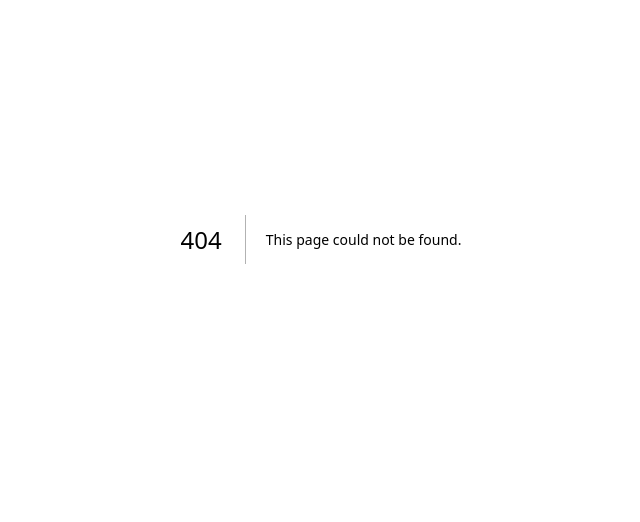
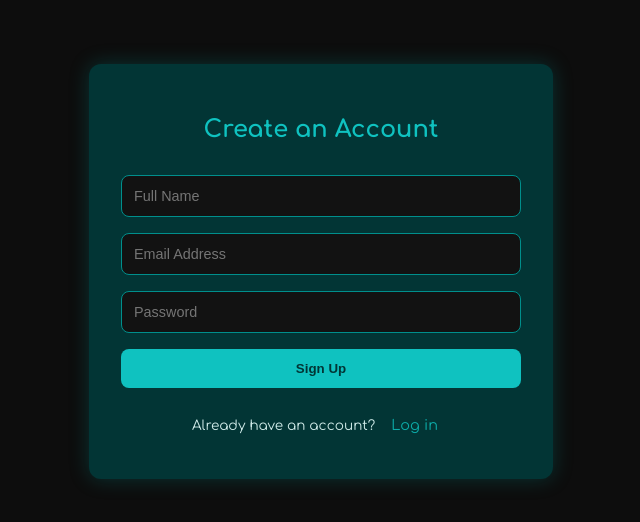
Before and after one commit to SuheylYildiz/yildiz360creative, a Next.js app: page /signup in a window 1280 px wide. Before the commit this address had no page. Shown: the part 600-1122 px from the top of the page, without its empty margins (319-959 px from the left). Built offline with nearby package versions, Linux system fonts and the light colour scheme.

Commit message:
Create page.js

```diff
--- /dev/null
+++ b/app/signup/page.js
@@ -0,0 +1,57 @@
+export default function SignUpPage() {
+  return (
+    <div style={{
+      minHeight: '100vh',
+      backgroundColor: '#0D0D0D',
+      display: 'flex',
+      justifyContent: 'center',
+      alignItems: 'center',
+      padding: '2rem'
+    }}>
+      <form style={{
+        backgroundColor: '#023535',
+        padding: '2rem',
+        borderRadius: '12px',
+        maxWidth: '400px',
+        width: '100%',
+        color: '#fff',
+        display: 'flex',
+        flexDirection: 'column',
+        gap: '1rem',
+        boxShadow: '0 0 20px rgba(0, 143, 140, 0.3)'
+      }}>
+        <h2 style={{ textAlign: 'center', marginBottom: '1rem', color: '#0FC2C0' }}>Create an Account</h2>
+
+        <input type="text" placeholder="Full Name" style={inputStyle} />
+        <input type="email" placeholder="Email Address" style={inputStyle} />
+        <input type="password" placeholder="Password" style={inputStyle} />
+
+        <button type="submit" style={buttonStyle}>Sign Up</button>
+
+        <p style={{ textAlign: 'center', fontSize: '0.85rem', color: '#CFEAE8' }}>
+          Already have an account? <a href="/login" style={{ color: '#0CABA8' }}>Log in</a>
+        </p>
+      </form>
+    </div>
+  );
+}
+
+const inputStyle = {
+  padding: '0.75rem',
+  borderRadius: '8px',
+  border: '1px solid #008F8C',
+  backgroundColor: '#121212',
+  color: '#fff',
+  fontSize: '0.9rem'
+};
+
+const buttonStyle = {
+  backgroundColor: '#0FC2C0',
+  color: '#023535',
+  padding: '0.75rem',
+  borderRadius: '8px',
+  border: 'none',
+  fontWeight: 'bold',
+  cursor: 'pointer',
+  transition: '0.3s'
+};
```
